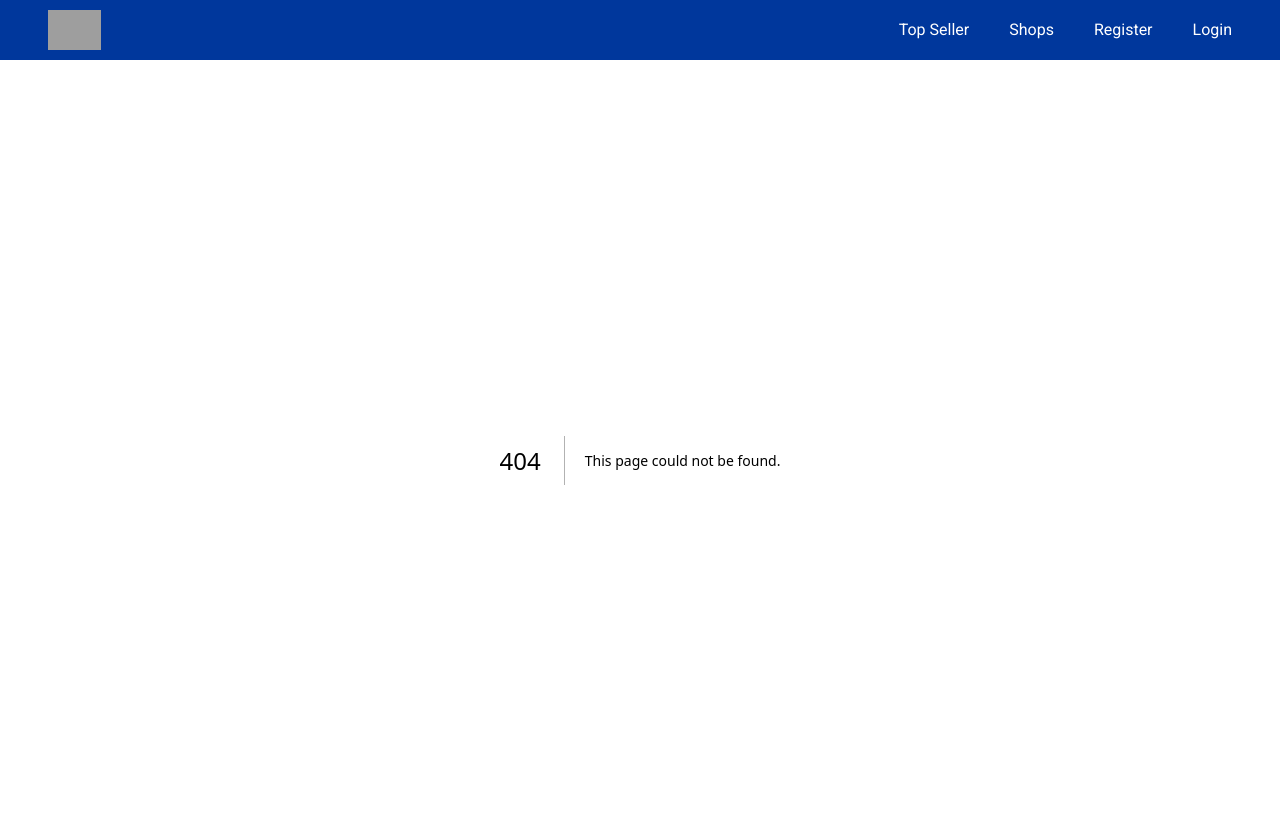
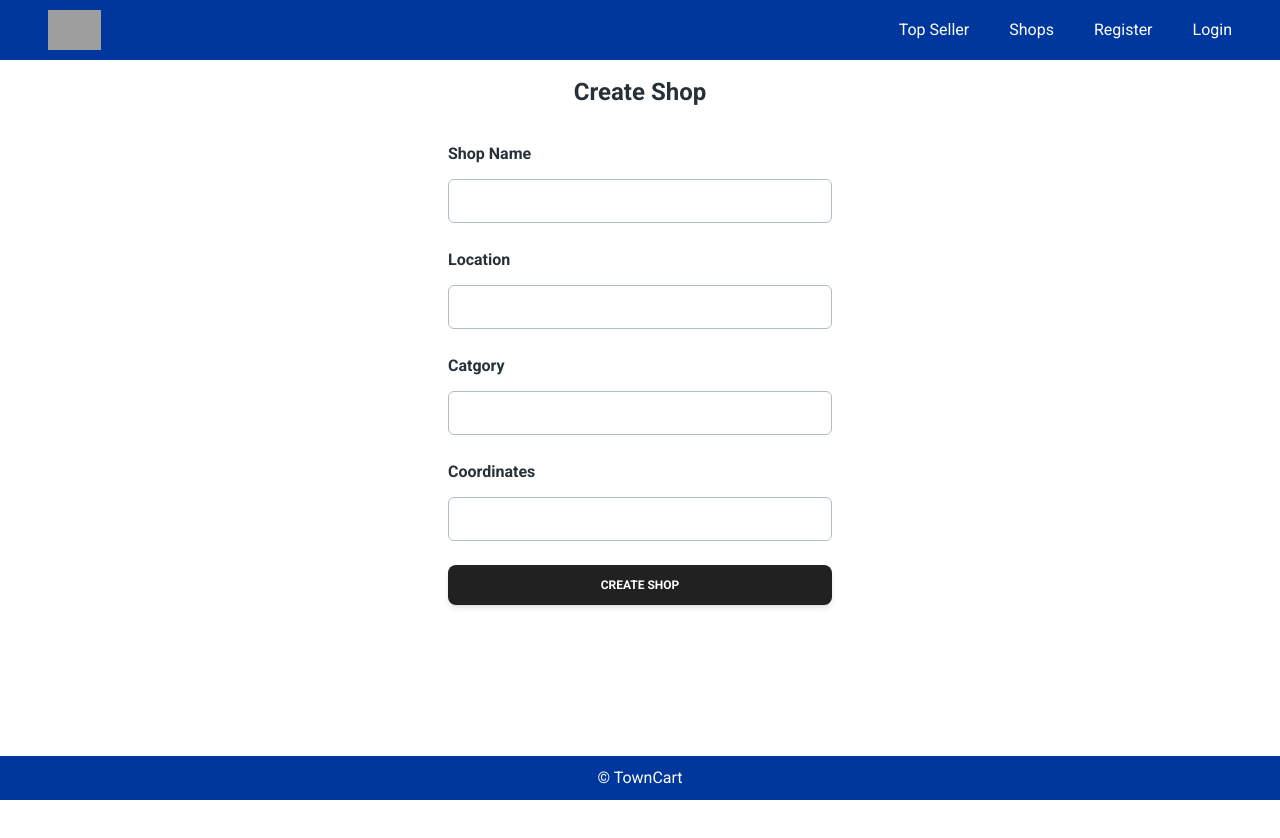
Before and after one commit to Parth1907/local-market-app, a Next.js app: page /shops/create in a window 1280 px wide. Before the commit this address had no page. Shown: the top 838 px of the page. After the commit the page ends 800 px from the top, so only its background shows below. Built offline with nearby package versions, Linux system fonts and the light colour scheme; grey boxes are pictures that could not be loaded.

Commit message:
added create shop page

```diff
--- /dev/null
+++ b/app/dashboard/layout.jsx
@@ -0,0 +1,11 @@
+import React from "react";
+import Footer from "../ui/footer";
+
+export default function DashboardLayout({children}) {
+	return (
+		<div>
+			<div className="">{children}</div>
+			<Footer />
+		</div>
+	);
+}
--- a/app/dashboard/page.jsx
+++ b/app/dashboard/page.jsx
@@ -1,12 +1,5 @@
-import React from 'react'
-import Footer from '../ui/footer'
+import React from "react";
 
 export default function Dashboard() {
-  return (
-    <div className="">
-
-    <div className=''>Dashboard</div>
-    <Footer />
-    </div>
-  )
+	return <div className="">Dashboard</div>;
 }
--- /dev/null
+++ b/app/shops/[shopId]/page.jsx
@@ -0,0 +1,7 @@
+import React from 'react'
+
+export default function Shop() {
+  return (
+    <div>Shop</div>
+  )
+}
--- /dev/null
+++ b/app/shops/create/page.jsx
@@ -0,0 +1,71 @@
+'use client'
+import React from 'react'
+import {
+	Card,
+	Input,
+	Button,
+	Typography,
+} from "@material-tailwind/react";
+
+export default function CreateShop() {
+  return (
+		<div className="w-full flex justify-center mt-4">
+			<Card color="transparent" shadow={false}>
+				<Typography variant="h4" color="blue-gray" className='text-center'>
+					Create Shop
+				</Typography>
+				<form className="mt-8 mb-2 w-80 max-w-screen-lg sm:w-96">
+					<div className="mb-1 flex flex-col gap-6">
+						<Typography variant="h6" color="blue-gray" className="-mb-3">
+							Shop Name
+						</Typography>
+						<Input
+							size="lg"
+							placeholder="Eg. Fresh Mart"
+							className=" !border-t-blue-gray-200 focus:!border-t-gray-900"
+							labelProps={{
+								className: "before:content-none after:content-none",
+							}}
+						/>
+						<Typography variant="h6" color="blue-gray" className="-mb-3">
+							Location
+						</Typography>
+						<Input
+							size="lg"
+							placeholder="Eg. 456 Oak Avenue, Townsville, XYZ"
+							className=" !border-t-blue-gray-200 focus:!border-t-gray-900"
+							labelProps={{
+								className: "before:content-none after:content-none",
+							}}
+						/>
+						<Typography variant="h6" color="blue-gray" className="-mb-3">
+							Catgory
+						</Typography>
+						<Input
+							size="lg"
+							placeholder="Eg. Grocery"
+							className=" !border-t-blue-gray-200 focus:!border-t-gray-900"
+							labelProps={{
+								className: "before:content-none after:content-none",
+							}}
+						/>
+						<Typography variant="h6" color="blue-gray" className="-mb-3">
+							Coordinates
+						</Typography>
+						<Input
+							size="lg"
+							placeholder="Eg. 34.123456, -78.987654"
+							className=" !border-t-blue-gray-200 focus:!border-t-gray-900"
+							labelProps={{
+								className: "before:content-none after:content-none",
+							}}
+						/>
+					</div>
+					<Button className="mt-6" fullWidth>
+						Create Shop
+					</Button>
+				</form>
+			</Card>
+		</div>
+	);
+}
--- /dev/null
+++ b/app/shops/layout.jsx
@@ -0,0 +1,11 @@
+import React from "react";
+import Footer from "../ui/footer";
+
+export default function ShopLayout({children}) {
+	return (
+		<div className="">
+			<div>{children}</div>
+			<Footer />
+		</div>
+	);
+}
--- a/app/shops/page.jsx
+++ b/app/shops/page.jsx
@@ -6,10 +6,10 @@ import {
 	CardBody,
 	CardFooter,
 	Typography,
+	Button,
 } from "@material-tailwind/react";
 import {FaLocationDot, FaMapLocationDot} from "react-icons/fa6";
 import {BiSolidCategoryAlt} from "react-icons/bi";
-import Footer from "../ui/footer";
 // import shopImg from "./public/pexels-pixabay-264636.jpg";
 
 export default function Shops() {
@@ -65,17 +65,22 @@ export default function Shops() {
 		},
 	];
 	return (
-		<div className="">
-		<div>
+		<div className="mx-4">
 			<h1 className="text-2xl font-bold text-center mb-6">Shops</h1>
-			<div className="grid grid-cols-1 md:grid-cols-2 lg:grid-cols-4 gap-4 mx-4">
+			<Button className="mb-4">
+				<a href="/shops/create">Create Shop</a>
+			</Button>
+			<div className="grid grid-cols-1 md:grid-cols-2 lg:grid-cols-4 gap-4 mb-16">
 				{shopSampleData.map((shop, index) => (
-					<Card className="flex-row border-2" key={index}>
+					<a href={`/shops/${index}`} key={index}>
+						<Card className="flex-row border-2">
 							<CardHeader className="bg-gray-500 mb-4" floated={false}>
 								<img src="" alt="Store Image" className="object-contain" />
 							</CardHeader>
 							<CardBody className="">
-							<Typography className="font-bold text-lg">{shop.name}</Typography>
+								<Typography className="font-bold text-lg">
+									{shop.name}
+								</Typography>
 								<Typography className="flex items-center gap-1 text-sm font-semibold">
 									<BiSolidCategoryAlt />
 									{shop.category}
@@ -90,10 +95,9 @@ export default function Shops() {
 								</Typography>
 							</CardBody>
 						</Card>
+					</a>
 				))}
 			</div>
 		</div>
-		<Footer />
-		</div>
 	);
 }
--- a/tsconfig.json
+++ b/tsconfig.json
@@ -21,6 +21,6 @@
       "@/*": ["./*"]
     }
   },
-  "include": ["next-env.d.ts", "**/*.ts", "**/*.tsx", ".next/types/**/*.ts", "app/layout.jsx", "app/api/register/route.js", "app/api/login/route.js", "app/dashboard/topseller/page.jsx", "app/dashboard/page.jsx", "app/login/page.jsx", "app/profile/page.jsx", "app/register/page.jsx", "app/ui/footer.jsx", "app/ui/HomeFooter.jsx", "app/ui/sidenav.jsx", "app/ui/navbar.jsx", "app/page.jsx", "tailwind.config.js", "app/dashboard/layout.jsx"],
+  "include": ["next-env.d.ts", "**/*.ts", "**/*.tsx", ".next/types/**/*.ts", "app/layout.jsx", "app/api/register/route.js", "app/api/login/route.js", "app/dashboard/topseller/page.jsx", "app/dashboard/page.jsx", "app/login/page.jsx", "app/profile/page.jsx", "app/register/page.jsx", "app/ui/footer.jsx", "app/ui/HomeFooter.jsx", "app/ui/sidenav.jsx", "app/ui/navbar.jsx", "app/page.jsx", "tailwind.config.js", "app/dashboard/layout.jsx", "app/shops/create/page.jsx", "app/shops/layout.jsx"],
   "exclude": ["node_modules"]
 }
```
Lines whose indentation alone changed are shown as unchanged.
